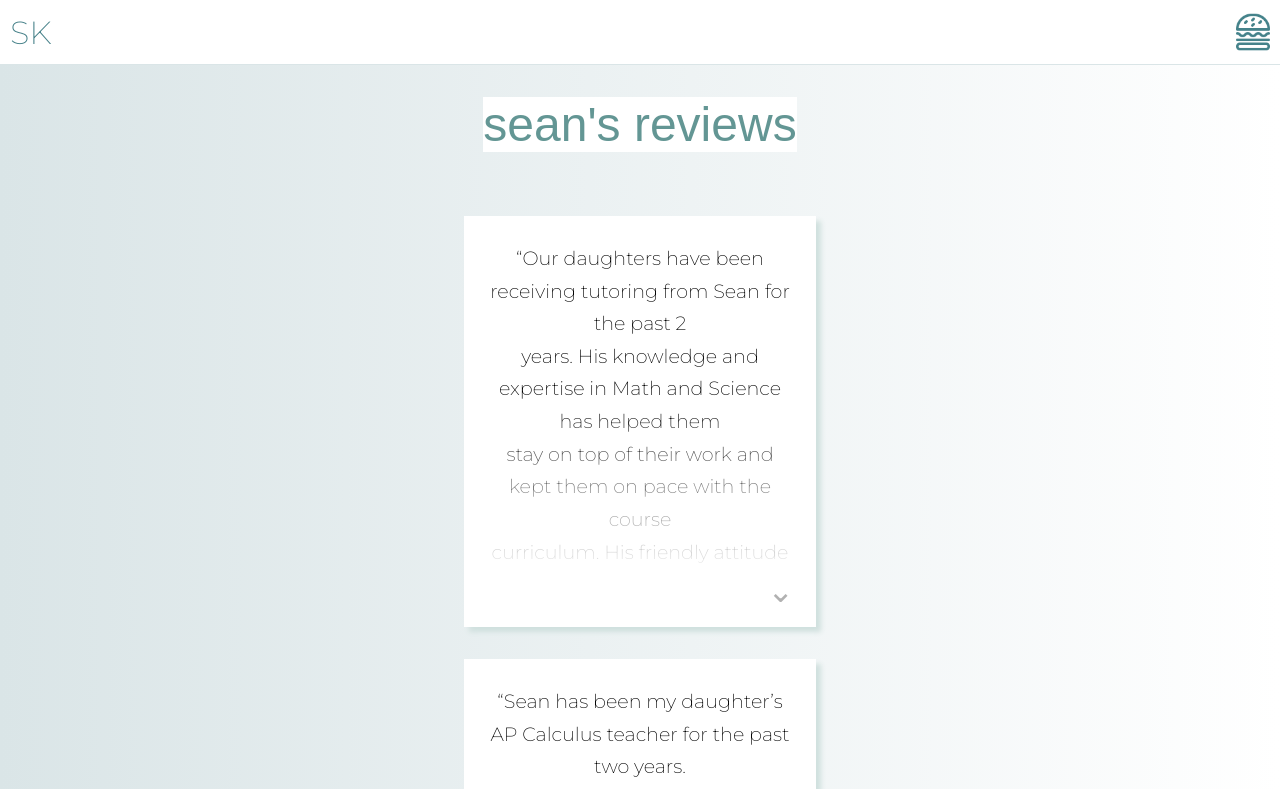
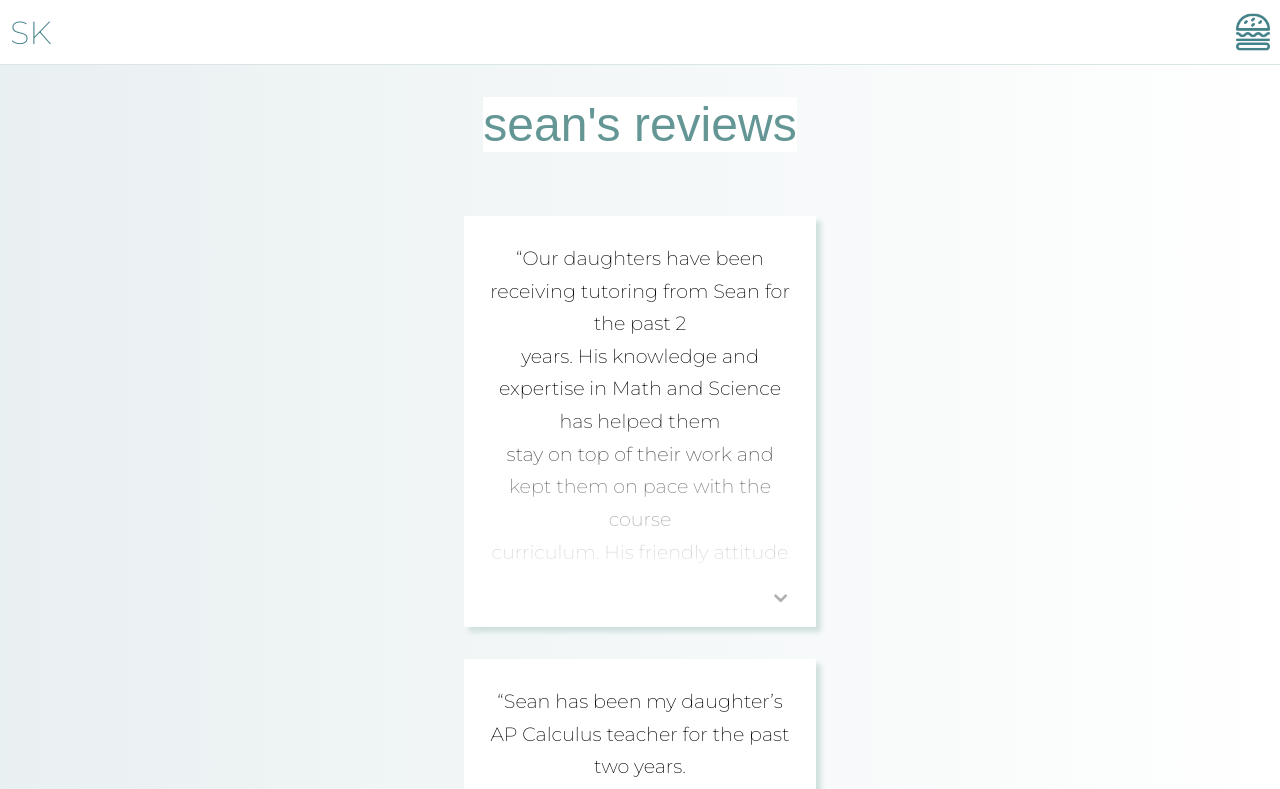
Before and after one commit to amberwhizin/seans_site, a Next.js app: page /tutoring/testimonials in a window 1280 px wide. Shown: the top 789 px of the page. Built offline with nearby package versions, Linux system fonts and the light colour scheme.

Commit message:
gradient changes

```diff
--- a/pages/tutoring/about.js
+++ b/pages/tutoring/about.js
@@ -13,7 +13,7 @@ const Container = styled.div`
   display: flex;
   align-items: center;
   justify-content: center;
-  background: linear-gradient(to right, #dae5e7, white);
+  background: linear-gradient(to right, #e9f0f1, white);
   @media (max-width: 1438px) {
     position: absolute;
     flex-direction: column;
--- a/pages/tutoring/subjects.js
+++ b/pages/tutoring/subjects.js
@@ -7,7 +7,7 @@ const SubjectGrouping = styled.div`
   flex: 1;
   justify-content: space-evenly;
   padding-bottom: 4rem;
-  background: linear-gradient(to right, #dae5e7, white);
+  background: linear-gradient(to right, #e9f0f1, white);
 `;
 
 const SubjectContainer = styled.div`
--- a/pages/tutoring/testimonials.js
+++ b/pages/tutoring/testimonials.js
@@ -5,7 +5,7 @@ const Container = styled.div`
   display: flex;
   flex-direction: column;
   align-items: center;
-  background: linear-gradient(to right, #dae5e7, white);
+  background: linear-gradient(to right, #e9f0f1, white);
   text-align: center;
   padding-bottom: 7rem; //bottom
 `;
```
